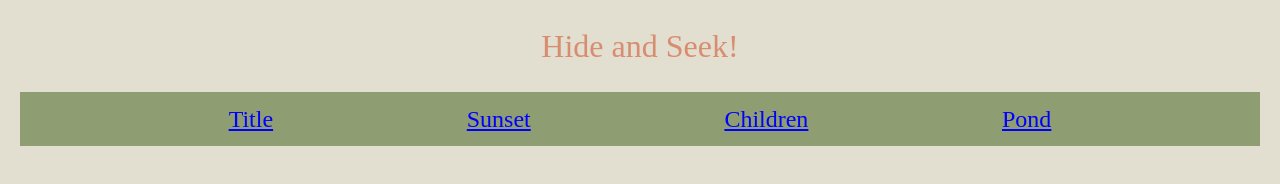
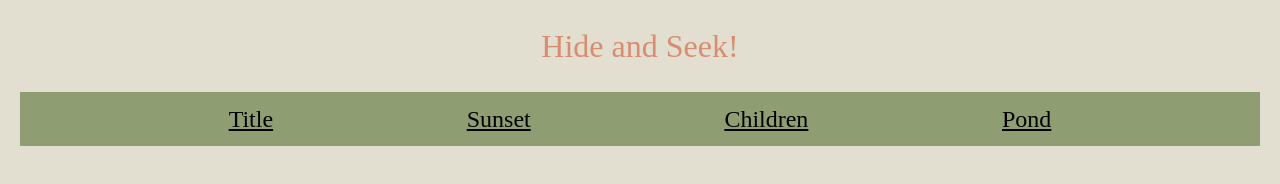
Before and after one commit to SarahWynn65/BethsJS, a plain HTML site: page index.html in a window 1280 px wide. Drawn offline with Linux system fonts and the light colour scheme.

Commit message:
playing 2

```diff
--- a/css/style.css
+++ b/css/style.css
@@ -28,6 +28,6 @@ nav{
 nav a{
     font-size: 1.5rem;
     text-decoration: underline;
-    color: blue;
+    color:VAR(--darkFontColor);
 
 }
```
